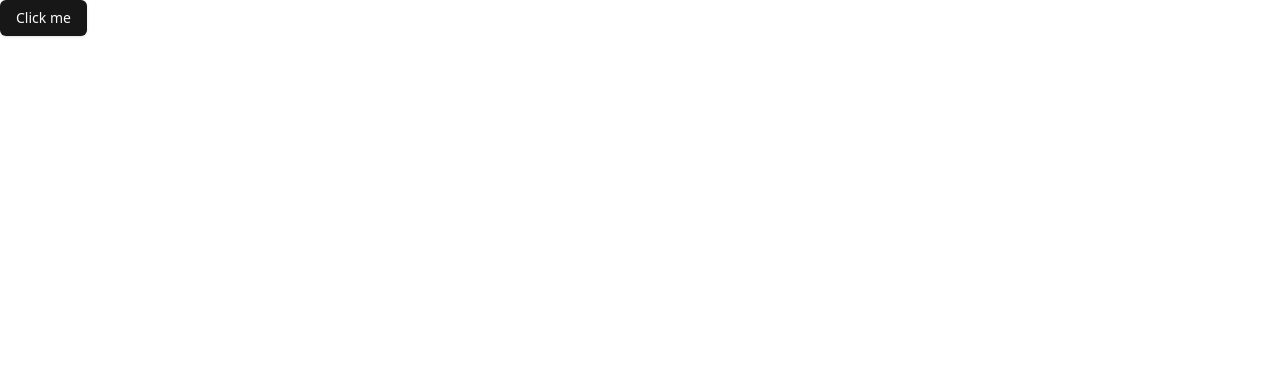
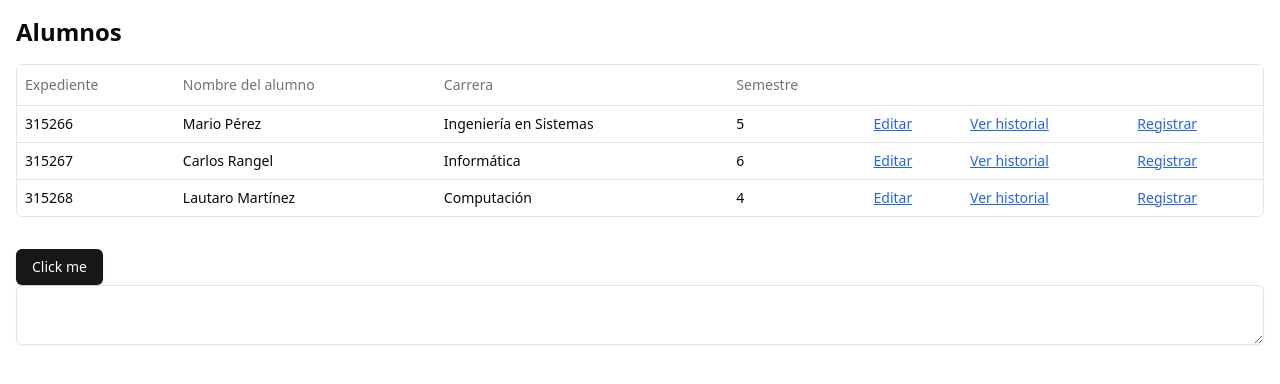
Before and after one commit to CarlosURangel/SAM-Fork, a Next.js app: page / in a window 1280 px wide. Shown: the top 384 px of the page. Built offline with nearby package versions, Linux system fonts and the light colour scheme.

Commit message:
Agregué el componente data table y el text field

```diff
--- a/package.json
+++ b/package.json
@@ -10,6 +10,7 @@
   },
   "dependencies": {
     "@radix-ui/react-slot": "^1.2.3",
+    "@tanstack/react-table": "^8.21.3",
     "class-variance-authority": "^0.7.1",
     "clsx": "^2.1.1",
     "lucide-react": "^0.511.0",
--- a/src/app/page.tsx
+++ b/src/app/page.tsx
@@ -1,9 +1,42 @@
+"use client"
+import { columnasAlumnos, Alumno } from "@/components/ui/columns/AlumnosColumns"
+import { DataTable } from "@/components/ui/DataTable"
 import { Button } from "@/components/ui/button"
+import { Textarea } from "@/components/ui/textarea"
+
 
 export default function Home() {
+  //Información de ejemplo
+  const datos: Alumno[] = [
+    {
+      expediente: "315266",
+      nombre: "Mario Pérez",
+      carrera: "Ingeniería en Sistemas",
+      semestre: "5",
+    },
+    {
+      expediente: "315267",
+      nombre: "Carlos Rangel",
+      carrera: "Informática",
+      semestre: "6",
+    },
+    {
+      expediente: "315268",
+      nombre: "Lautaro Martínez",
+      carrera: "Computación",
+      semestre: "4",
+    },
+  ]
+
   return (
-    <div>
-      <Button>Click me</Button>
+    <div className="p-4">
+      <h1 className="text-2xl font-bold mb-4"> Alumnos</h1>
+      <DataTable columns={columnasAlumnos} data={datos} />
+
+      <div className="mt-8">
+        <Button>Click me</Button>
+        <Textarea/>
+      </div>
     </div>
   )
 }
--- /dev/null
+++ b/src/components/ui/DataTable.tsx
@@ -0,0 +1,71 @@
+"use client"
+
+import {
+  Table,
+  TableBody,
+  TableCell,
+  TableHead,
+  TableHeader,
+  TableRow,
+} from "@/components/ui/table"
+import {
+  ColumnDef,
+  flexRender,
+  getCoreRowModel,
+  useReactTable,
+} from "@tanstack/react-table"
+
+interface DataTableProps<TData, TValue> {
+  columns: ColumnDef<TData, TValue>[]
+  data: TData[]
+}
+
+export function DataTable<TData, TValue>({
+  columns,
+  data,
+}: DataTableProps<TData, TValue>) {
+  const table = useReactTable({
+    data,
+    columns,
+    getCoreRowModel: getCoreRowModel(),
+  })
+
+  return (
+    <div className="rounded-md border">
+      <Table>
+        <TableHeader>
+          {table.getHeaderGroups().map(headerGroup => (
+            <TableRow key={headerGroup.id}>
+              {headerGroup.headers.map(header => (
+                <TableHead key={header.id}>
+                  {header.isPlaceholder
+                    ? null
+                    : flexRender(header.column.columnDef.header, header.getContext())}
+                </TableHead>
+              ))}
+            </TableRow>
+          ))}
+        </TableHeader>
+        <TableBody>
+          {table.getRowModel().rows?.length ? (
+            table.getRowModel().rows.map(row => (
+              <TableRow key={row.id}>
+                {row.getVisibleCells().map(cell => (
+                  <TableCell key={cell.id}>
+                    {flexRender(cell.column.columnDef.cell, cell.getContext())}
+                  </TableCell>
+                ))}
+              </TableRow>
+            ))
+          ) : (
+            <TableRow>
+              <TableCell colSpan={columns.length} className="h-24 text-center">
+                No hay datos.
+              </TableCell>
+            </TableRow>
+          )}
+        </TableBody>
+      </Table>
+    </div>
+  )
+}
--- /dev/null
+++ b/src/components/ui/columns/AlumnosColumns.tsx
@@ -0,0 +1,63 @@
+// src/components/ui/columns/AlumnosColumns.ts
+
+import { ColumnDef } from "@tanstack/react-table"
+import Link from "next/link"
+
+export type Alumno = {
+  expediente: string
+  nombre: string
+  carrera: string
+  semestre: string
+}
+
+export const columnasAlumnos: ColumnDef<Alumno>[] = [
+  {
+    accessorKey: "expediente",
+    header: "Expediente",
+  },
+  {
+    accessorKey: "nombre",
+    header: "Nombre del alumno",
+  },
+  {
+    accessorKey: "carrera",
+    header: "Carrera",
+  },
+  {
+    accessorKey: "semestre",
+    header: "Semestre",
+  },
+  {
+    id: "editar",
+    cell: ({ row }) => (
+      <button
+        className="text-blue-600 underline"
+        onClick={() => console.log("Editar", row.original)}
+      >
+        Editar
+      </button>
+    ),
+  },
+  {
+    id: "historial",
+    cell: ({ row }) => (
+      <Link
+        href={`/alumnos/${row.original.expediente}/historial`}
+        className="text-blue-600 underline"
+      >
+        Ver historial
+      </Link>
+    ),
+  },
+  {
+     id: "registrar",
+    cell: ({ row }) => (
+      <Link
+        href={`/alumnos/${row.original.expediente}/registrar`}
+        className="text-blue-600 underline"
+      >
+        Registrar
+      </Link>
+    ),
+  },
+]
--- /dev/null
+++ b/src/components/ui/columns/ProfesoresColumns.tsx
@@ -0,0 +1,42 @@
+// src/components/ui/columns/ProfesoresColumns.ts
+
+import { ColumnDef } from "@tanstack/react-table"
+import Link from "next/link"
+
+export type Profesor = {
+  nombre: string
+  asesorias: number
+}
+
+export const columnasProfesores: ColumnDef<Profesor>[] = [
+  {
+    accessorKey: "nombre",
+    header: "Nombre del profesor",
+  },
+  {
+    accessorKey: "asesorias",
+    header: "Número de asesorías",
+  },
+  {
+    id: "alumnos",
+    cell: ({ row }) => (
+      <Link
+        href={`/profesores/${row.original.nombre}/alumnos`}
+        className="text-blue-600 underline"
+      >
+        Alumnos asignados
+      </Link>
+    ),
+  },
+  {
+    id: "estadisticas",
+    cell: ({ row }) => (
+      <Link
+        href={`/profesores/${row.original.nombre}/estadisticas`}
+        className="text-blue-600 underline"
+      >
+        Estadísticas de asesoría
+      </Link>
+    ),
+  },
+]
--- /dev/null
+++ b/src/components/ui/columns/RegistrosColumns.tsx
@@ -0,0 +1,58 @@
+// src/components/ui/columns/RegistrosColumns.ts
+
+import { ColumnDef } from "@tanstack/react-table"
+import Link from "next/link"
+
+export type Registro = {
+  nombre: string
+  fecha: string
+  carrera: string
+  semestre: string
+  materia: string
+}
+
+export const columnasRegistros: ColumnDef<Registro>[] = [
+  {
+    accessorKey: "nombre",
+    header: "Nombre del alumno",
+  },
+  {
+    accessorKey: "fecha",
+    header: "Fecha",
+  },
+  {
+    accessorKey: "carrera",
+    header: "Carrera",
+  },
+  {
+    accessorKey: "semestre",
+    header: "Semestre",
+  },
+  {
+    accessorKey: "materia",
+    header: "Materia",
+  },
+  {
+    id: "editar",
+    cell: ({ row }) => (
+      <button
+        className="text-blue-600 underline"
+        onClick={() => console.log("Editar registro", row.original)}
+      >
+        Editar
+      </button>
+    ),
+  },
+  {
+    id: "pdf",
+    cell: ({ row }) => (
+      <Link
+        href={`/registros/${row.original.nombre}/pdf`}
+        className="text-blue-600 underline"
+        target="_blank"
+      >
+        Descargar PDF
+      </Link>
+    ),
+  },
+]
--- /dev/null
+++ b/src/components/ui/table.tsx
@@ -0,0 +1,120 @@
+import * as React from "react"
+
+import { cn } from "@/lib/utils"
+
+const Table = React.forwardRef<
+  HTMLTableElement,
+  React.HTMLAttributes<HTMLTableElement>
+>(({ className, ...props }, ref) => (
+  <div className="relative w-full overflow-auto">
+    <table
+      ref={ref}
+      className={cn("w-full caption-bottom text-sm", className)}
+      {...props}
+    />
+  </div>
+))
+Table.displayName = "Table"
+
+const TableHeader = React.forwardRef<
+  HTMLTableSectionElement,
+  React.HTMLAttributes<HTMLTableSectionElement>
+>(({ className, ...props }, ref) => (
+  <thead ref={ref} className={cn("[&_tr]:border-b", className)} {...props} />
+))
+TableHeader.displayName = "TableHeader"
+
+const TableBody = React.forwardRef<
+  HTMLTableSectionElement,
+  React.HTMLAttributes<HTMLTableSectionElement>
+>(({ className, ...props }, ref) => (
+  <tbody
+    ref={ref}
+    className={cn("[&_tr:last-child]:border-0", className)}
+    {...props}
+  />
+))
+TableBody.displayName = "TableBody"
+
+const TableFooter = React.forwardRef<
+  HTMLTableSectionElement,
+  React.HTMLAttributes<HTMLTableSectionElement>
+>(({ className, ...props }, ref) => (
+  <tfoot
+    ref={ref}
+    className={cn(
+      "border-t bg-muted/50 font-medium [&>tr]:last:border-b-0",
+      className
+    )}
+    {...props}
+  />
+))
+TableFooter.displayName = "TableFooter"
+
+const TableRow = React.forwardRef<
+  HTMLTableRowElement,
+  React.HTMLAttributes<HTMLTableRowElement>
+>(({ className, ...props }, ref) => (
+  <tr
+    ref={ref}
+    className={cn(
+      "border-b transition-colors hover:bg-muted/50 data-[state=selected]:bg-muted",
+      className
+    )}
+    {...props}
+  />
+))
+TableRow.displayName = "TableRow"
+
+const TableHead = React.forwardRef<
+  HTMLTableCellElement,
+  React.ThHTMLAttributes<HTMLTableCellElement>
+>(({ className, ...props }, ref) => (
+  <th
+    ref={ref}
+    className={cn(
+      "h-10 px-2 text-left align-middle font-medium text-muted-foreground [&:has([role=checkbox])]:pr-0 [&>[role=checkbox]]:translate-y-[2px]",
+      className
+    )}
+    {...props}
+  />
+))
+TableHead.displayName = "TableHead"
+
+const TableCell = React.forwardRef<
+  HTMLTableCellElement,
+  React.TdHTMLAttributes<HTMLTableCellElement>
+>(({ className, ...props }, ref) => (
+  <td
+    ref={ref}
+    className={cn(
+      "p-2 align-middle [&:has([role=checkbox])]:pr-0 [&>[role=checkbox]]:translate-y-[2px]",
+      className
+    )}
+    {...props}
+  />
+))
+TableCell.displayName = "TableCell"
+
+const TableCaption = React.forwardRef<
+  HTMLTableCaptionElement,
+  React.HTMLAttributes<HTMLTableCaptionElement>
+>(({ className, ...props }, ref) => (
+  <caption
+    ref={ref}
+    className={cn("mt-4 text-sm text-muted-foreground", className)}
+    {...props}
+  />
+))
+TableCaption.displayName = "TableCaption"
+
+export {
+  Table,
+  TableHeader,
+  TableBody,
+  TableFooter,
+  TableHead,
+  TableRow,
+  TableCell,
+  TableCaption,
+}
--- /dev/null
+++ b/src/components/ui/textarea.tsx
@@ -0,0 +1,22 @@
+import * as React from "react"
+
+import { cn } from "@/lib/utils"
+
+const Textarea = React.forwardRef<
+  HTMLTextAreaElement,
+  React.ComponentProps<"textarea">
+>(({ className, ...props }, ref) => {
+  return (
+    <textarea
+      className={cn(
+        "flex min-h-[60px] w-full rounded-md border border-input bg-transparent px-3 py-2 text-base shadow-sm placeholder:text-muted-foreground focus-visible:outline-none focus-visible:ring-1 focus-visible:ring-ring disabled:cursor-not-allowed disabled:opacity-50 md:text-sm",
+        className
+      )}
+      ref={ref}
+      {...props}
+    />
+  )
+})
+Textarea.displayName = "Textarea"
+
+export { Textarea }
```
Also changed, not shown: 1 other file (tests, documents, lock files or other folders).
